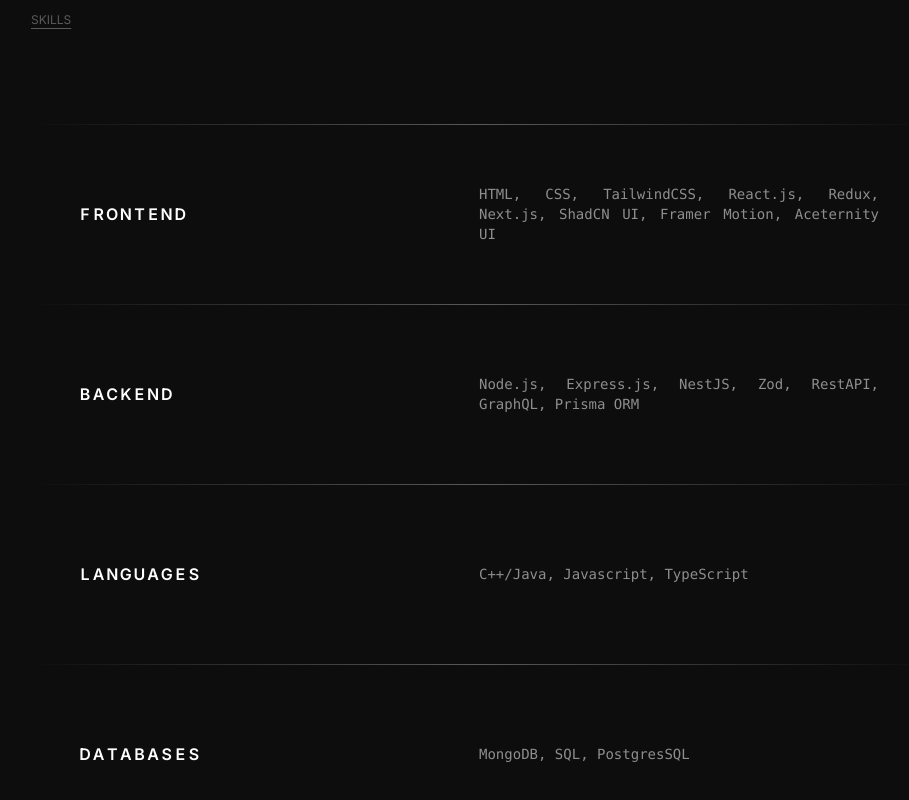
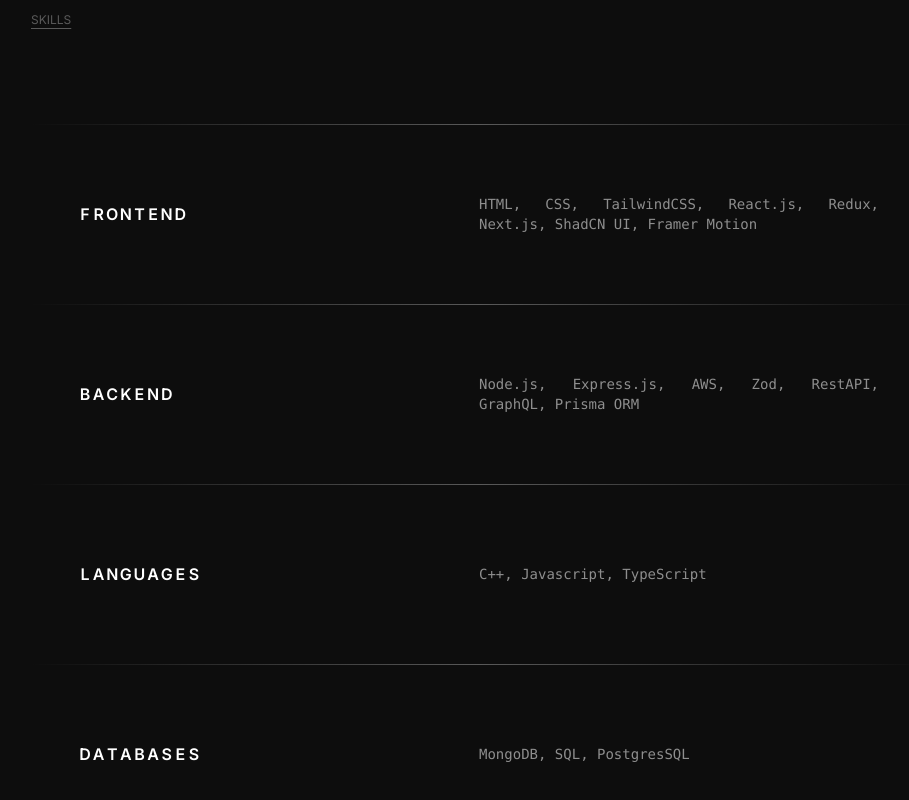
Before and after one commit to foxyfool/Portfolio-Main, a Next.js app: page / in a window 1280 px wide. Shown: the part 4789-5589 px from the top of the page, without its empty margins (161-1070 px from the left). Built offline with nearby package versions, Linux system fonts and the light colour scheme.

Commit message:
Update skills.ts

```diff
--- a/constants/skills.ts
+++ b/constants/skills.ts
@@ -8,18 +8,17 @@
     "Next.js",
     "ShadCN UI",
     "Framer Motion",
-    "Aceternity UI"
   ],
   backend: [
     "Node.js",
     "Express.js",
-    "NestJS",
+    "AWS",
     "Zod",
     "RestAPI",
     "GraphQL",
     "Prisma ORM"
   ],
-  languages: [ "C++/Java","Javascript",
+  languages: [ "C++","Javascript",
   "TypeScript"],
   DataBases: [ "MongoDB",
   "SQL","PostgresSQL" ],
```
